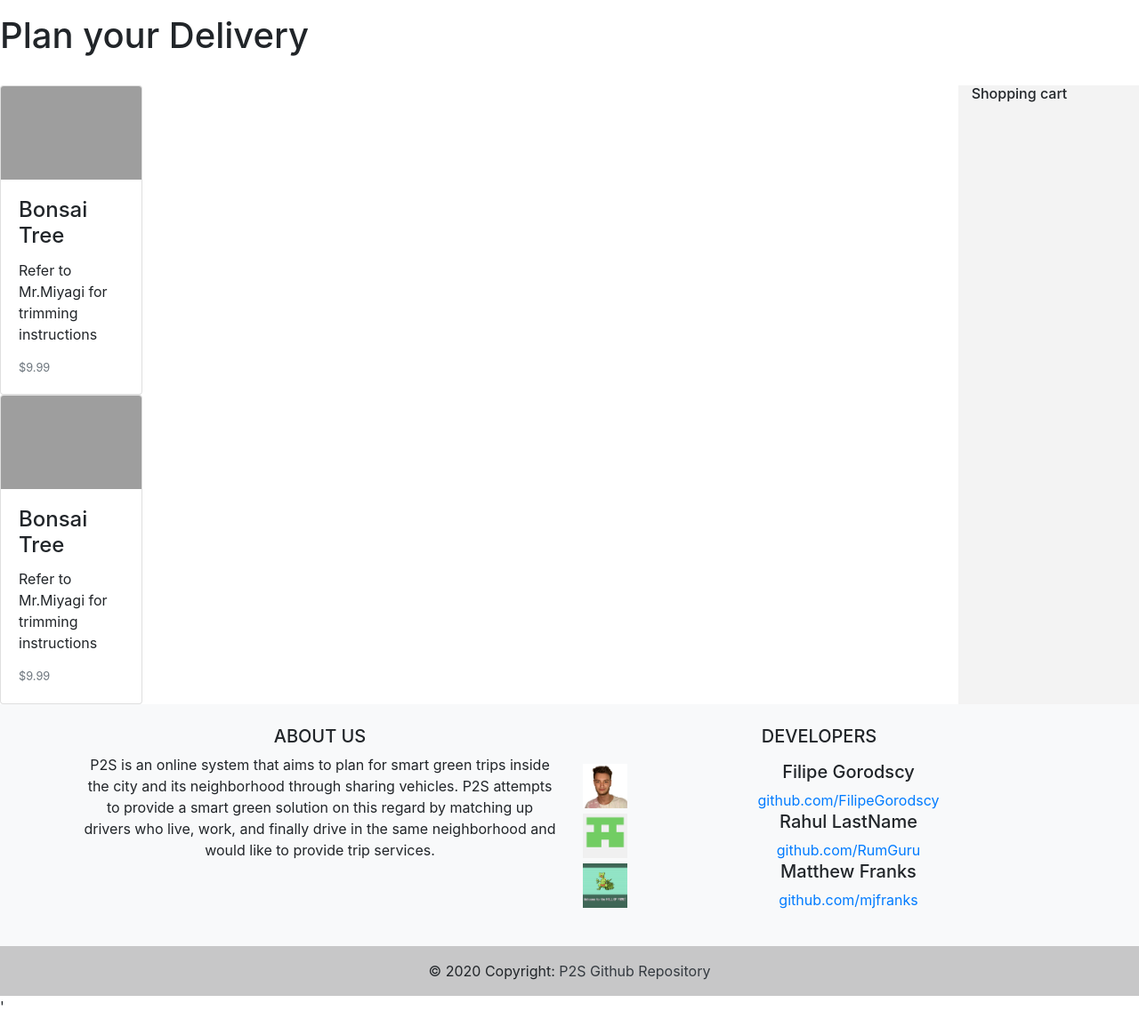
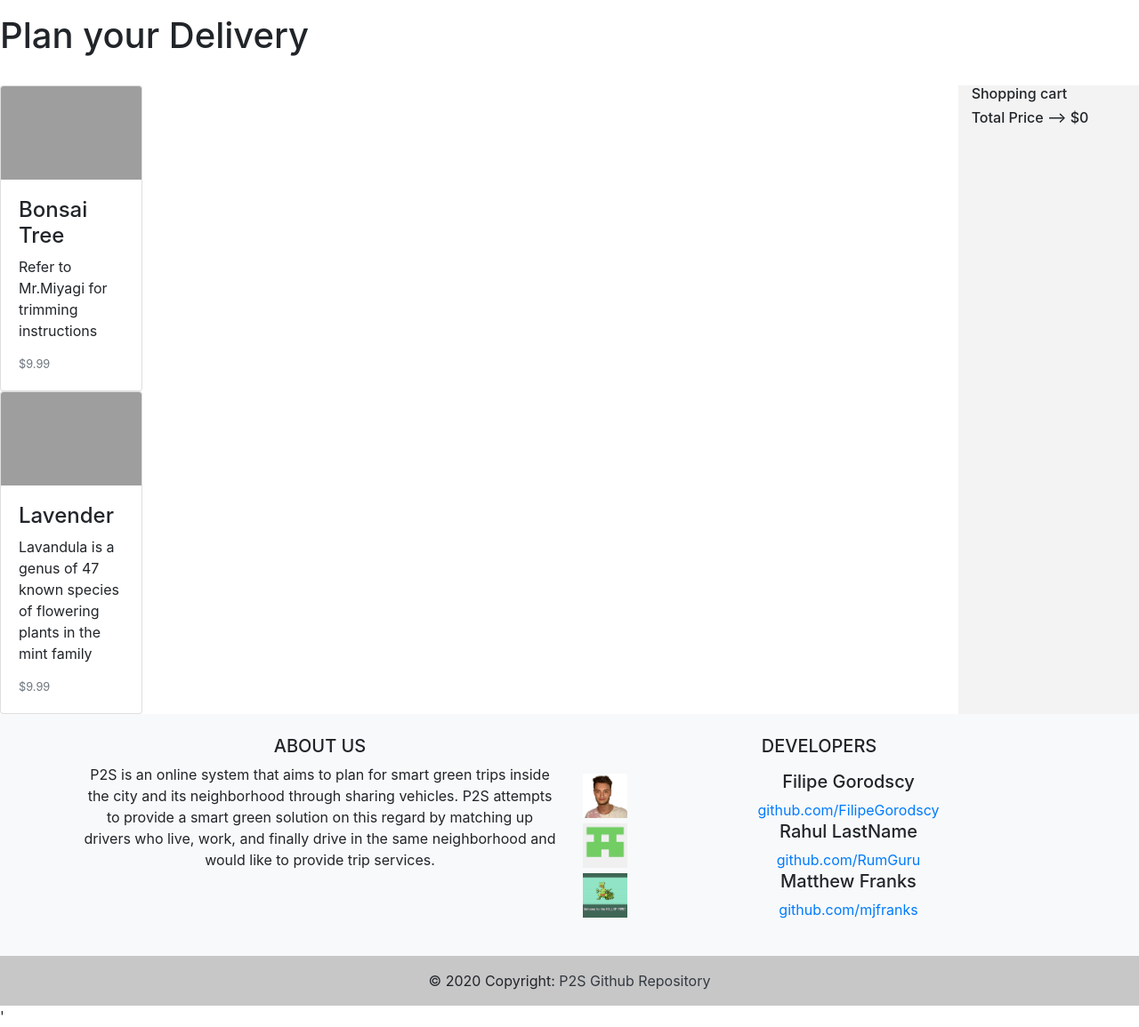
Before and after one commit to RumGuru/P.2.S, a PHP site: page /scripts/deliver.php in a window 1280 px wide. Shown: the part 56-1211 px from the top of the page at 89% size. Before the commit the page ends 1187 px from the top, so only its background shows below. Run offline with PHP 8.4, Linux system fonts and the light colour scheme; grey boxes are pictures that could not be loaded.

Commit message:
Update deliver.php

```diff
--- a/scripts/deliver.php
+++ b/scripts/deliver.php
@@ -15,14 +15,16 @@
   <div>
 
     <h1 class="">Plan your Delivery</h1>
+
+
     <br>
     <div class='row'>
-        <div class='col-10'>
+      <div class='col-10'>
 
           <div class="card shop-item" style="width: 10rem;" draggable="true" >
                 <img class="card-img-top img-fluid" src="https://source.unsplash.com/PAEwrnasOvY/301x200" alt="">
                 <div class="card-body">
-                    <h4 class="card-title">Bonsai Tree</h4>
+                    <h4 class="card-title-0">Bonsai Tree</h4>
                     <p class="card-text">Refer to Mr.Miyagi for trimming instructions</p>
                     <p class="card-text">
                         <small class="text-muted">$9.99</small>
@@ -31,20 +33,22 @@
           </div>
 
             <div class="card shop-item" style="width: 10rem;" draggable="true" >
-                <img class="card-img-top img-fluid" src="https://source.unsplash.com/PAEwrnasOvY/301x200" alt="">
+                <img class="card-img-top img-fluid" src="https://source.unsplash.com/SavQfLRm4Do/301x200" alt="">
                 <div class="card-body">
-                    <h4 class="card-title">Bonsai Tree</h4>
-                    <p class="card-text">Refer to Mr.Miyagi for trimming instructions</p>
+                    <h4 class="card-title-1">Lavender</h4>
+                    <p class="card-text">Lavandula is a genus of 47 known species of flowering plants in the mint family</p>
                     <p class="card-text">
                         <small class="text-muted">$9.99</small>
                     </p>
                </div>
             </div>
-        </div>
+
+      </div>
 
          <div class="col-2 shop-cart" style="background-color: #F3F3F3">
-          <h6>Shopping cart</h6>
-        </div>
+         <h6>Shopping cart</h6>
+         <h6 class="total-price">Total Price --> $0</h6>
+          </div>
      </div>
 
 
```
